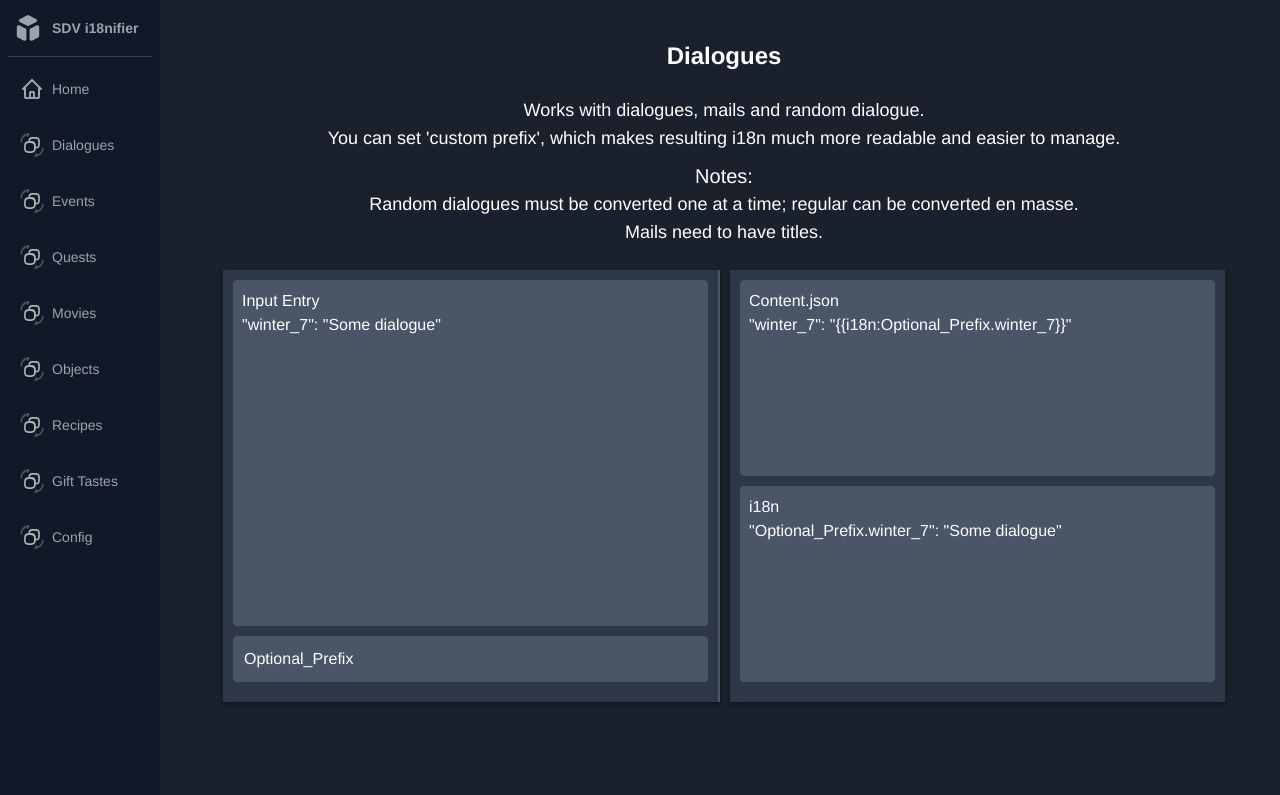
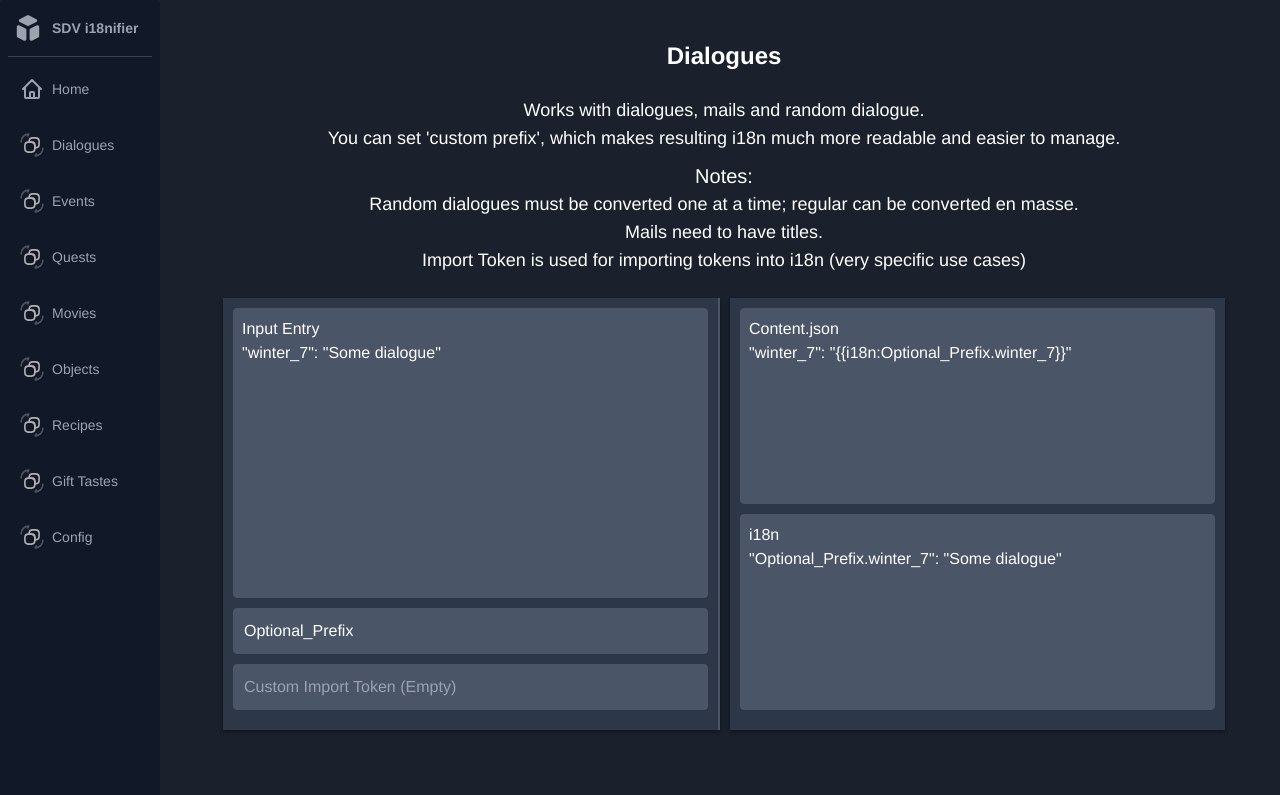
Before and after one commit to Nom0ri/sdv-i18nifier-app, a Vue app: page /sdv-i18nifier-app/howto in a window 1280 px wide. Shown: the top 795 px of the page. Built offline with nearby package versions, Linux system fonts and the light colour scheme.

Commit message:
style: refactor howTo for different layout

```diff
--- a/src/components/SectionHowTo.vue
+++ b/src/components/SectionHowTo.vue
@@ -1,18 +1,70 @@
-<!-- SectionComponent.vue -->
 <template>
     <div class="mb-6">
         <p class="text-2xl mb-6"><strong>{{ section.title }}</strong></p>
         <p class="text-lg" v-for="description in section.descriptions" :key="description">{{ description }}</p>
-        <p class="text-xl space">Notes:</p>
-        <p class="text-lg" v-for="note in section.notes" :key="note">{{ note }}</p>
+        <template v-if="section.notes">
+            <p class="text-xl space">Notes:</p>
+            <p class="text-lg" v-for="note in section.notes" :key="note" v-html="note"></p>
+        </template>
         <div class="howtotextareas">
             <div class="input-container left">
-                <textarea class="input-field hide-scroll" placeholder="Input entry" readonly :value="section.inputText"></textarea>
-                <input class="prefix-field" type="text" :placeholder="section.customField.placeholder" readonly :value="section.customField.model" />
+                <textarea
+                    class="input-field hide-scroll"
+                    placeholder="Input entry"
+                    readonly
+                    :value="section.inputText"
+                ></textarea>
+                <template v-if="section.customToken">
+                    <input
+                        class="prefix-field"
+                        type="text"
+                        placeholder="Custom Token (Empty)"
+                        :value="section.customToken.model"
+                        readonly
+                    />
+                </template>
+                <template v-if="section.customPrefix">
+                    <input
+                        class="prefix-field"
+                        type="text"
+                        placeholder="Custom Prefix (Empty)"
+                        :value="section.customPrefix.model"
+                        readonly
+                    />
+                </template>
+                <template v-if="section.customImportToken">
+                    <input
+                        class="prefix-field"
+                        type="text"
+                        placeholder="Custom Import Token (Empty)"
+                        :value="section.customImportToken.model"
+                        readonly
+                    />
+                </template>
             </div>
-            <div class="input-container right">
-                <textarea class="input-field button-padding hide-scroll" placeholder="Content.json" readonly :value="section.contentText"></textarea>
-                <textarea class="input-field button-padding hide-scroll" placeholder="i18n" readonly :value="section.i18nText"></textarea>
+
+            <div class="input-container right" v-if="!isConfigPage">
+                    <textarea
+                        class="input-field button-padding hide-scroll"
+                        placeholder="Content.json"
+                        readonly
+                        :value="section.contentText"
+                    ></textarea>
+                    <textarea
+                        class="input-field button-padding hide-scroll"
+                        placeholder="i18n"
+                        readonly
+                        :value="section.i18nText"
+                    ></textarea>
+            </div>
+
+            <div class="input-container right" v-if="isConfigPage">
+                <textarea
+                    class="input-field button-padding hide-scroll"
+                    placeholder="i18n"
+                    readonly
+                    :value="section.i18nText"
+                ></textarea>
             </div>
         </div>
     </div>
@@ -24,6 +76,10 @@ export default {
         section: {
             type: Object,
             required: true
+        },
+        isConfigPage: {
+            type: Boolean,
+            default: false
         }
     }
 };
--- a/src/style.scss
+++ b/src/style.scss
@@ -14,7 +14,6 @@
 }
 
 body {
-
     //Chrome, Safari and Opera
     &::-webkit-scrollbar {
         display: none;
@@ -23,8 +22,6 @@ body {
     -ms-overflow-style: none; // IE and Edge
     scrollbar-width: none; // Firefox
     background-color: #1a202c;
-
-
 }
 
 .input-page {
@@ -150,12 +147,27 @@ input.prefix-field {
 }
 
 .home {
-    height: 100vh;
+    height: calc(100vh - 20px); // Adjust for any top or bottom padding
     display: flex;
     flex-direction: column;
+    justify-content: space-between; // Push footer to the bottom
     align-items: center;
     padding: 20px;
-    margin-bottom: 30px;
+    padding-bottom: 40px; // Add bottom padding to keep footer visible
+}
+
+.home-content {
+    flex-grow: 1; // Allow this section to grow and fill space
+    display: flex;
+    flex-direction: column; // Ensure content stacks vertically
+    justify-content: center; // Center the content vertically
+    align-items: center; // Center content horizontally if necessary
+}
+
+.footer {
+    width: 100%; // Ensure the footer takes the full width
+    text-align: center; // Center align footer text
+    margin-top: auto; // Ensure the footer stays at the bottom
 }
 
 .logo {
--- a/src/views/IntructionsPage.vue
+++ b/src/views/IntructionsPage.vue
@@ -1,15 +1,11 @@
 <template>
     <div class="text-white text-center home">
-        <SectionComponent v-for="(section, index) in sections" :key="index" :section="section" />
-        <p class="text-lg downspace">Found any bugs? Contact me here:</p>
-        <div class="icon-links">
-            <a href="https://github.com/Nom0ri/sdv-i18nifier-app/issues" target="_blank" aria-label="GitHub">
-                <img src="../assets/github-icon.svg" alt="GitHub" width="48" height="48">
-            </a>
-            <a href="https://discord.gg/YvcEsP6B" target="_blank" aria-label="Discord">
-                <img src="../assets/discord-icon.svg" alt="Discord" width="48" height="48" class="discord-icon">
-            </a>
-        </div>
+        <SectionComponent
+            v-for="(section, index) in sections"
+            :key="index"
+            :section="section"
+            :isConfigPage="section.isConfigPage"
+        />
     </div>
 </template>
 
@@ -31,14 +27,17 @@ export default {
                 ],
                 notes: [
                     'Random dialogues must be converted one at a time; regular can be converted en masse.',
-                    'Mails need to have titles.'
+                    'Mails need to have titles.',
+                    'Import Token is used for importing tokens into i18n (very specific use cases)'
                 ],
                 inputText: 'Input Entry\n"winter_7": "Some dialogue"',
                 contentText: 'Content.json\n"winter_7": "{{i18n:Optional_Prefix.winter_7}}"',
                 i18nText: 'i18n\n"Optional_Prefix.winter_7": "Some dialogue"',
-                customField: {
-                    placeholder: 'Custom Prefix (Empty)',
+                customPrefix: {
                     model: 'Optional_Prefix'
+                },
+                customImportToken: {
+                    model: ''
                 }
             },
             {
@@ -48,14 +47,17 @@ export default {
                     'If Custom Token is inputted, it will become the name of the i18n key. If not, it\'ll just take the event ID.'
                 ],
                 notes: [
-                    'Events/forks need to be converted one by one.'
+                    'Events/forks need to be converted one by one.',
+                    'Import Token is used for importing tokens into i18n (very specific use cases)'
                 ],
                 inputText: 'Input Entry\n"92xxxx": "friendship NPC-50/faceDirection NPC3 true/jump NPC/emote NPC12/emote otherNPC 8/speak otherNPC \"Dialogue 1$s\"/faceDirection NPC 0/emote NPC 12/speak NPC \"Dialogue 2$a\"/emote farmer 60/speak otherNPC\"Question for the farmer, @?$s\"/emote farmer 40/pause 500/switchEvent 93xxxxx_fork"',
                 contentText: 'Content.json\n"92xxxx": "friendship NPC-50/faceDirection NPC3 true/jump NPC/emote NPC12/emote otherNPC 8/speak otherNPC \"{{i18n:EventName.0}}\"/faceDirection NPC 0/emote NPC 12/speak NPC \"{{i18n:EventName.1}}\"/emote farmer 60/speak otherNPC\"{{i18n:EventName.2}}\"/emote farmer 40/pause 500/switchEvent 93xxxxx_fork"',
                 i18nText: 'i18n\n"EventName.0": "Dialogue 1$s",\n"EventName.1": "Dialogue 2$a",\n"EventName.2": "Question for the farmer, @?$s",',
-                customField: {
-                    placeholder: 'Custom Token (Empty)',
+                customToken: {
                     model: 'EventName'
+                },
+                customImportToken: {
+                    model: ''
                 }
             },
             {
@@ -70,8 +72,7 @@ export default {
                 inputText: 'Input Entry\n"101": "ItemDelivery/Jodi\'s Request/Jodi needs a fresh cauliflower for a recipe she\'s making. She\'s asking you to bring her one./Bring Jodi a cauliflower./Jodi 190/-1/350/-1/true/Oh, that looks so delicious! Thank you, this is just what I wanted. It\'s going to be perfect for my yellow curry."',
                 contentText: 'Content.json\n"101": "ItemDelivery/{{i18n:JodiQuest.title}}/{{i18n:JodiQuest.text}}/{{i18n:JodiQuest.objective}}/Jodi 190/-1/350/-1/true/{{i18n:JodiQuest.reaction}}"',
                 i18nText: 'i18n\n"JodiQuest.title": "Jodi\'s Request",\n"JodiQuest.text": "Jodi needs a fresh cauliflower for a recipe she\'s making. She\'s asking you to bring her one.",\n"JodiQuest.objective": "Bring Jodi a cauliflower.",\n"JodiQuest.reaction": "Oh, that looks so delicious! Thank you, this is just what I wanted. It\'s going to be perfect for my yellow curry.",',
-                customField: {
-                    placeholder: 'Custom Prefix',
+                customToken: {
                     model: 'JodiQuest'
                 }
             },
@@ -87,15 +88,14 @@ export default {
                 inputText: '{\n"NPCName": "Penny",\n"Reactions": [\n{\n"Tag": "*",\n"Response": "love",\n"SpecialResponses": {\n"BeforeMovie": {\n"ResponsePoint": null,\n"Script": "",\n"Text": "Watching a movie with mom sure brings me back!"\n},\n"DuringMovie": {\n"ResponsePoint": null,\n"Script": "/message \"(Pam and Penny are watching intently!)\"",\n"Text": ""\n},\n"AfterMovie": {\n"ResponsePoint": null,\n"Script": "",\n"Text": "It\'s great to be able to do things as a family again!"\n}\n},\n(...)',
                 contentText: '{\n"NPCName": "Penny",\n"Reactions": [\n{\n"Tag": "*",\n"Response": "love",\n"SpecialResponses": {\n"BeforeMovie": {\n"ResponsePoint": null,\n"Script": "",\n"Text": "{{i18n:Penny.Movies.0}}"\n},\n"DuringMovie": {\n"ResponsePoint": null,\n"Script": "/message \"{{i18n:Penny.Movies.1}}\",\n"Text": ""\n},\n"AfterMovie": {\n"ResponsePoint": null,\n"Script": "",\n"Text": "{{i18n:Penny.Movies.2}}"\n}\n},\n(...)',
                 i18nText: '"Penny.Movies.0": "Watching a movie with mom sure brings me back!",\n"Penny.Movies.1": "(Pam and Penny are watching intently!)",\n"Penny.Movies.2": "It\'s great to be able to do things as a family again!",',
-                customField: {
-                    placeholder: 'Custom Token (Empty)',
+                customToken: {
                     model: ''
                 }
             },
             {
-                title: 'Data Objects',
+                title: 'Object Data',
                 descriptions: [
-                    'Works with new data objects from 1.6 update.'
+                    'Works with new objects from 1.6 update.'
                 ],
                 notes: [
                     'Works on multiple entries at once.'
@@ -103,8 +103,7 @@ export default {
                 inputText: '"875": {\n "Name": "Ectoplasm",\n"DisplayName": "Ectoplasm",\n"Description": "Plasm that got ectoed",\n"Type": "Quest",\n"Category": 0,\n"Price": 0\n},',
                 contentText: '"875": {\n "Name": "Ectoplasm",\n"DisplayName": "{{i18n:875.DisplayName}}",\n"Description": "{{i18n:875.Description}}",\n"Type": "Quest",\n"Category": 0,\n"Price": 0\n}',
                 i18nText: '"875.DisplayName": "Ectoplasm",\n"875.Description": "Plasm that got ectoed",',
-                customField: {
-                    placeholder: 'Custom Prefix (Empty)',
+                customPrefix: {
                     model: ''
                 }
             },
@@ -121,10 +120,42 @@ export default {
                 inputText: '"Salad": "20 1 22 1 419 1/25 5/196/f Emily 3/TranslationName",\n"Wild Bait": "771 10 684 5 766 5/Home/774 5/false/null/",',
                 contentText: '"Salad": "20 1 22 1 419 1/25 5/196/f Emily 3/{{i18n:Salad.DisplayName}}",\n"Wild Bait": "771 10 684 5 766 5/Home/774 5/false/null/{{i18n:Wild_Bait.DisplayName}}",',
                 i18nText: '"Salad.DisplayName": "TranslationName",\n"Wild_Bait.DisplayName": "",',
-                customField: {
-                    placeholder: 'Custom Token (Empty)',
+                customToken: {
                     model: ''
                 }
+            },
+            {
+                title: 'Gift Tastes',
+                descriptions: [
+                    'Works with reactions for Gift Tastes'
+                ],
+                notes: [
+                    'Works on multiple entries at once.',
+                    'If the entry includes {{ModId}} in the ID, it will be skipped for i18n keys.'
+                ],
+                inputText: '"{{ModId}}_Example": "Reaction love/66/Reaction like//Reaction dislike/-5/Reaction hate/330/Reaction neutral//",\n\n"Abigail": "I seriously love this!/66 128/This looks delicious!//What am I supposed to do with this?/-5 -75/What were you thinking?/330/Thanks.// ",',
+                contentText: '"{{ModId}}_Example": "{{i18n: Example.love}}/66/{{i18n: Example.like}}//{{i18n: Example.dislike}}/-5/{{i18n: Example.hate}}/330/{{i18n: Example.neutral}}//",\n\n"Abigail": "{{i18n: Abigail.love}}/66 128/{{i18n: Abigail.like}}//{{i18n: Abigail.dislike}}/-5 -75/{{i18n: Abigail.hate}}/330/{{i18n: Abigail.neutral}}// ",',
+                i18nText: '"Example.love": "Reaction love",\n"Example.like": "Reaction like",\n"Example.dislike": "Reaction dislike",\n"Example.hate": "Reaction hate",\n"Example.neutral": "Reaction neutral",\n\n"Abigail.love": "I seriously love this!",\n"Abigail.like": "This looks delicious!",\n"Abigail.dislike": "What am I supposed to do with this?",\n"Abigail.hate": "What were you thinking?",\n"Abigail.neutral": "Thanks.",',
+                customPrefix: {
+                    model: ''
+                }
+            },
+            {
+                title: 'Config',
+                descriptions: [
+                    'Creates i18n from mod configs.'
+                ],
+                notes: [
+                    'Works on multiple config options at once.',
+                    'If sections are used, an empty "config.section.&lt;section name&gt;.description" key will be created automatically.',
+                    'Supports single quotes and escaped characters.',
+                    '<em>true</em> and <em>false</em> will be skipped'
+                ],
+                inputText: '"ConfigSchema": {\n    "Material": {\n        "AllowValues": "Wood, Metal",\n        "Default": "Wood",\n        "Section": "Appearance"\n    },\n    "Enabled": {\n        "AllowValues": "true, false",\n        "Default": "true"\n    }\n},',
+                contentText: '',
+                i18nText: '"config.Material.name": "Material",\n"config.Material.values.Wood": "Wood",\n"config.Material.values.Metal": "Metal",\n\n"config.Enabled.name": "Enabled",\n\n"config.section.Appearance.name": "Appearance",\n"config.section.Appearance.description": "",',
+                customField: null,
+                isConfigPage: true
             }
         ]
     };
```
Also changed, not shown: src/views/HomePage.vue (+13 -2 lines).
